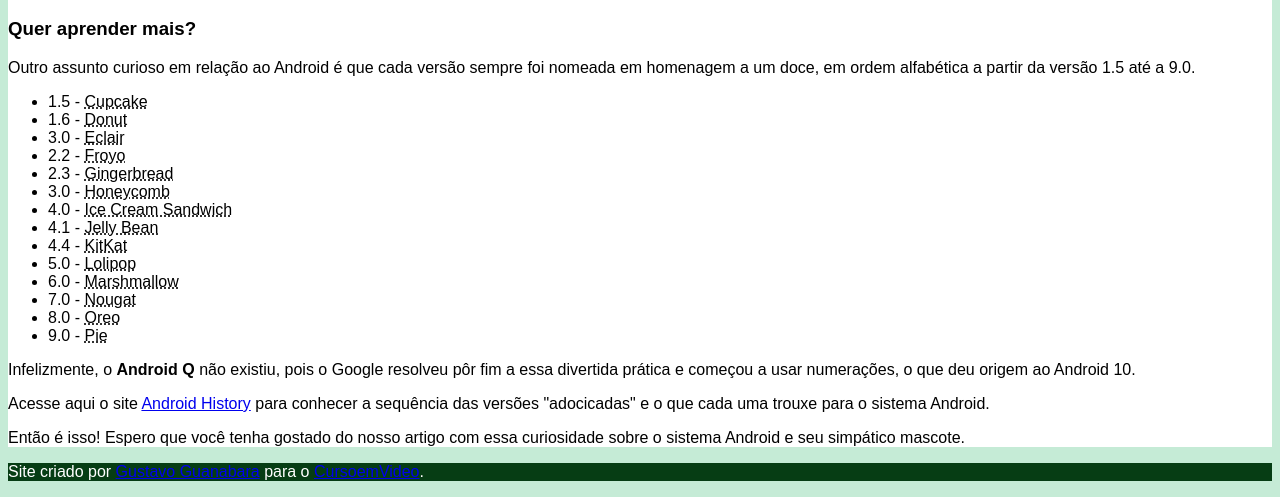
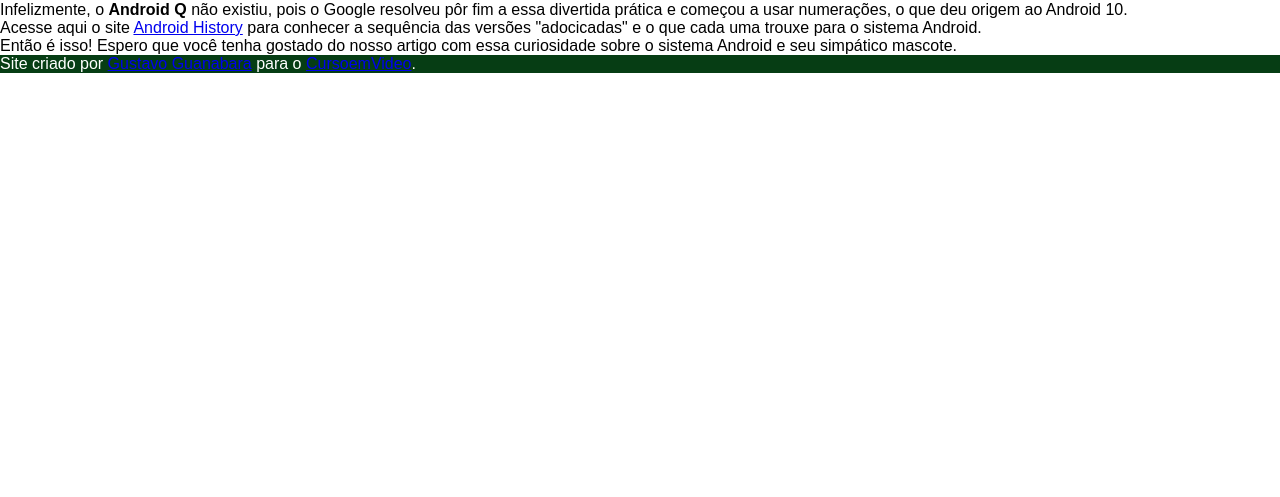
Before and after one commit to luizcarlosjj/aprendizado-cursos, a PHP site: page / in a window 1280 px wide. Shown: the part 1694-2191 px from the top of the page. After the commit the page ends 1767 px from the top, so only its background shows below. Run offline with PHP 8.4, Linux system fonts and the light colour scheme.

Commit message:
last commit aula6

```diff
--- a/html&css/Desafios/desafio10-aulas/estilo/style.css
+++ b/html&css/Desafios/desafio10-aulas/estilo/style.css
@@ -5,6 +5,11 @@
   font-family: 'Android';
   src: url('/fontes/idroid.otf') format('opentype');
   font-weight: normal;
+}
+
+* {
+  margin: 0px;
+  padding: 0px;
 }
 
 :root {
```
